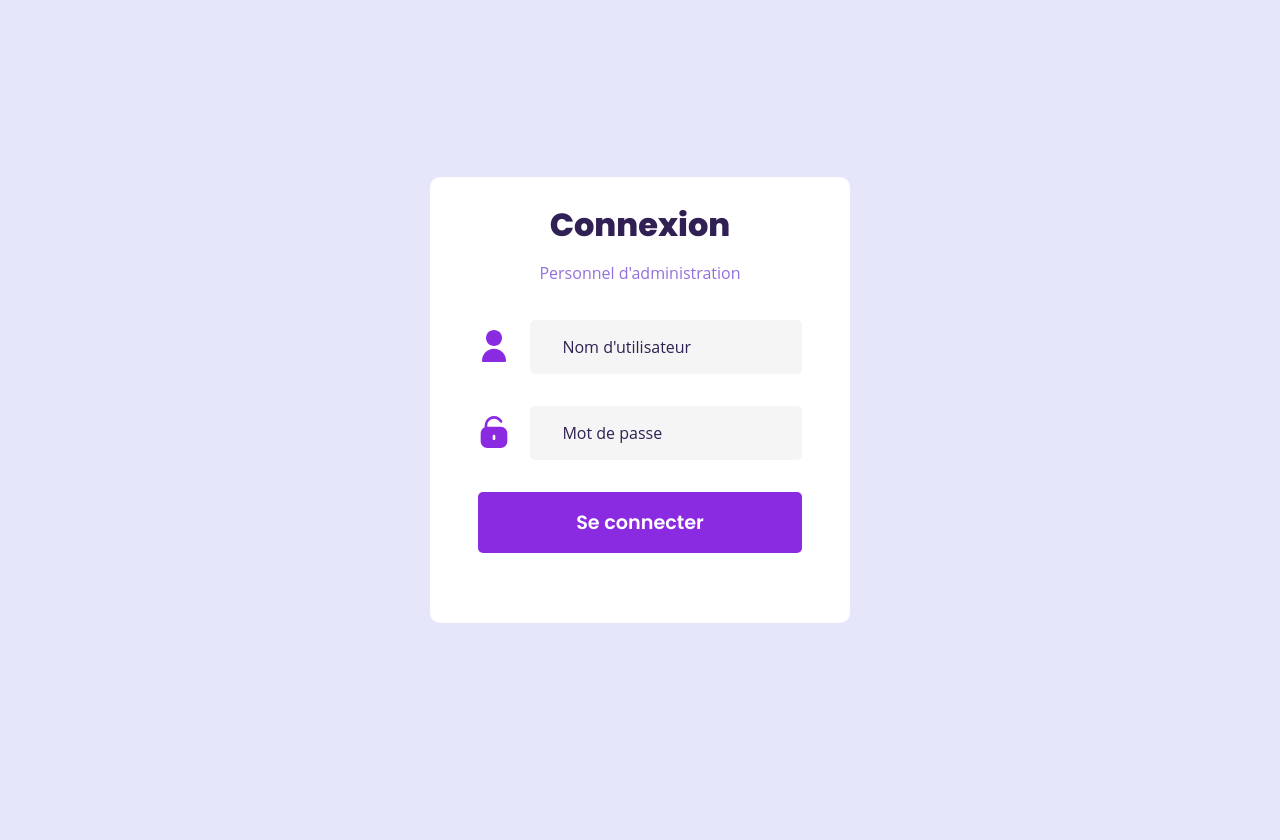
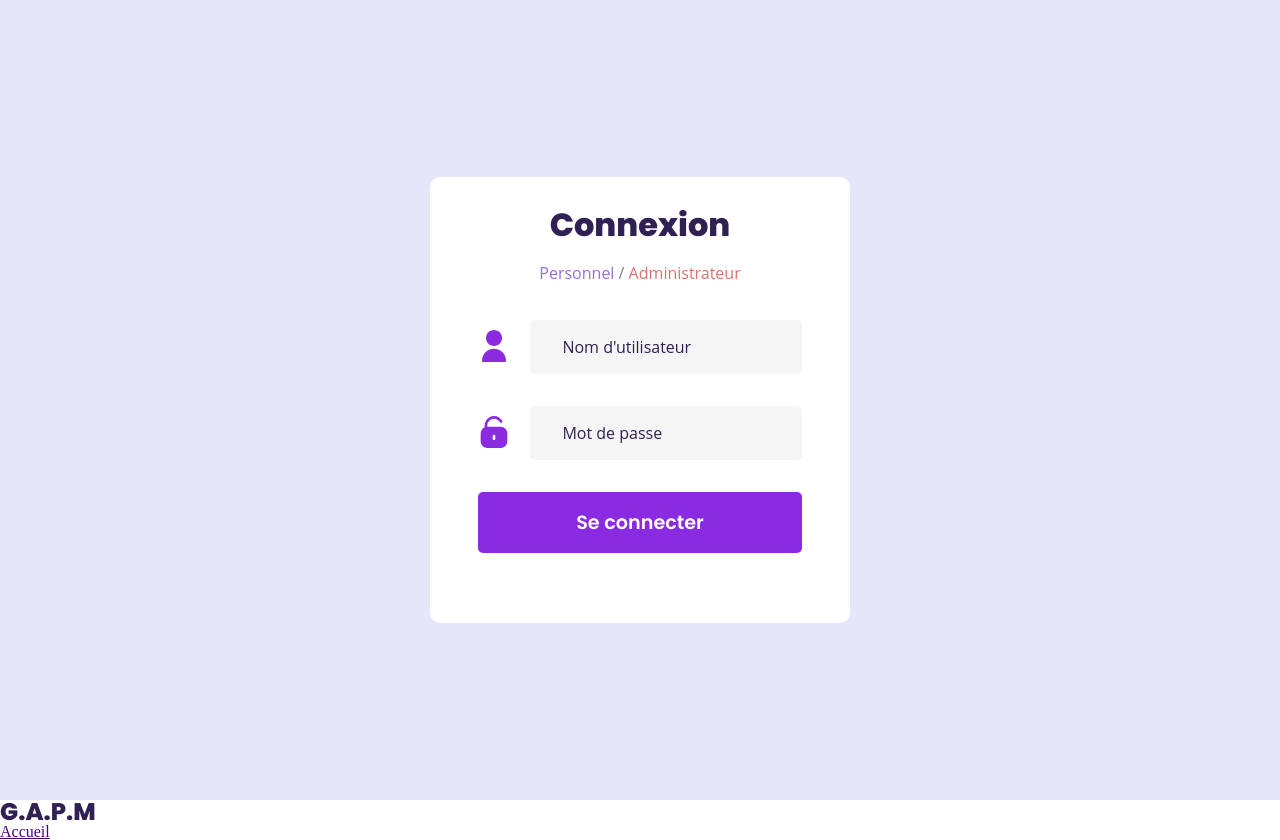
Before and after one commit to IUT-Orsay-LP-PRISM/GAPM-website, a PHP site: template admin/views/login.twig in a window 1280 px wide. Before the commit the page ends 623 px from the top, so only its background shows below. Run offline with PHP 8.4, Linux system fonts and the light colour scheme; the template is opened without the code that fills it, so the values that code supplies are empty; some libraries are stand-ins or nearby versions; some web fonts are replaced.

Commit message:
wip(admin): début sidebar / nav

```diff
--- a/admin/views/layout-admin.twig
+++ b/admin/views/layout-admin.twig
@@ -8,10 +8,10 @@
         <title>{% block title %}{% endblock %} • GAPM-Admin</title>
     </head>
     <body class="admin">
-        <div class="admin__login">
-            {% block content %}
-            {% endblock %}
-        </div>
+        {% block content %}
+
+        {% endblock %}
+        {% include 'sidebar.twig' %}
         {% include 'notifications.twig' %}
 
         <script src="{{ app.request.getSchemeAndHttpHost() }}/assets/prod/js/main.min.js"></script>
--- a/admin/views/login.twig
+++ b/admin/views/login.twig
@@ -4,11 +4,12 @@
 {% block title %}{{ title }}{% endblock %}
 
 {% block content %}
+    <div class="admin__login">
         <div class="admin__bg">
             <div class="admin__block">
                 <h1>Connexion</h1>
                 <p>
-                Personnel d'administration
+                    <span>Personnel</span> <span>/</span> <span>Administrateur</span>
                 </p>
                 <form class="admin__form" method="post" action="./?action=login-submit">
                     <div class="admin__input admin__input__hover">
@@ -41,4 +42,5 @@
                 </form>
             </div>
         </div>
+    </div>
 {% endblock %}
--- /dev/null
+++ b/admin/views/sidebar.twig
@@ -0,0 +1,17 @@
+<section class="admin__sidebar">
+    <div class="admin__sidebar__head">
+        <h2>G.A.P.M</h2>
+    </div>
+    <div class="admin__sidebar__content">
+        <nav class="admin__nav">
+            <ul>
+                <li>
+                    <a href="#">Accueil</a>
+                </li>
+            </ul>
+        </nav>
+    </div>
+    <div class="admin__sidebar__footer">
+
+    </div>
+</section>
--- a/app/controllers/PersonnelController.php
+++ b/app/controllers/PersonnelController.php
@@ -15,7 +15,7 @@ class PersonnelController extends Template
         $this->entityManager = $entityManager;
     }
 
-    public function index()
+    public function index(): void
     {
 
         dump(Session::get('admin'));
@@ -24,7 +24,7 @@ class PersonnelController extends Template
         ], true);
     }
 
-    public function loginView()
+    public function loginView(): void
     {
         self::render('login.twig', [
             'title' => 'Connexion Personnel',
@@ -32,7 +32,7 @@ class PersonnelController extends Template
         ], true);
     }
 
-    public function loginSubmit()
+    public function loginSubmit(): void
     {
         $id = $_POST['login'];
         $password = $_POST['password'];
--- a/assets/_dev/src/scss/pages/_admin.scss
+++ b/assets/_dev/src/scss/pages/_admin.scss
@@ -20,7 +20,15 @@
     p{
       margin-top: 1.5rem;
       font-weight: 500;
-      color: $secondary;
+      color: grey;
+      span{
+        &:first-child{
+          color: $secondary;
+        }
+        &:last-child{
+          color: #DB7070;
+        }
+      }
     }
   }
 
```
Also changed, not shown: assets/prod/css/main.min.css. Lines whose indentation alone changed are shown as unchanged.
